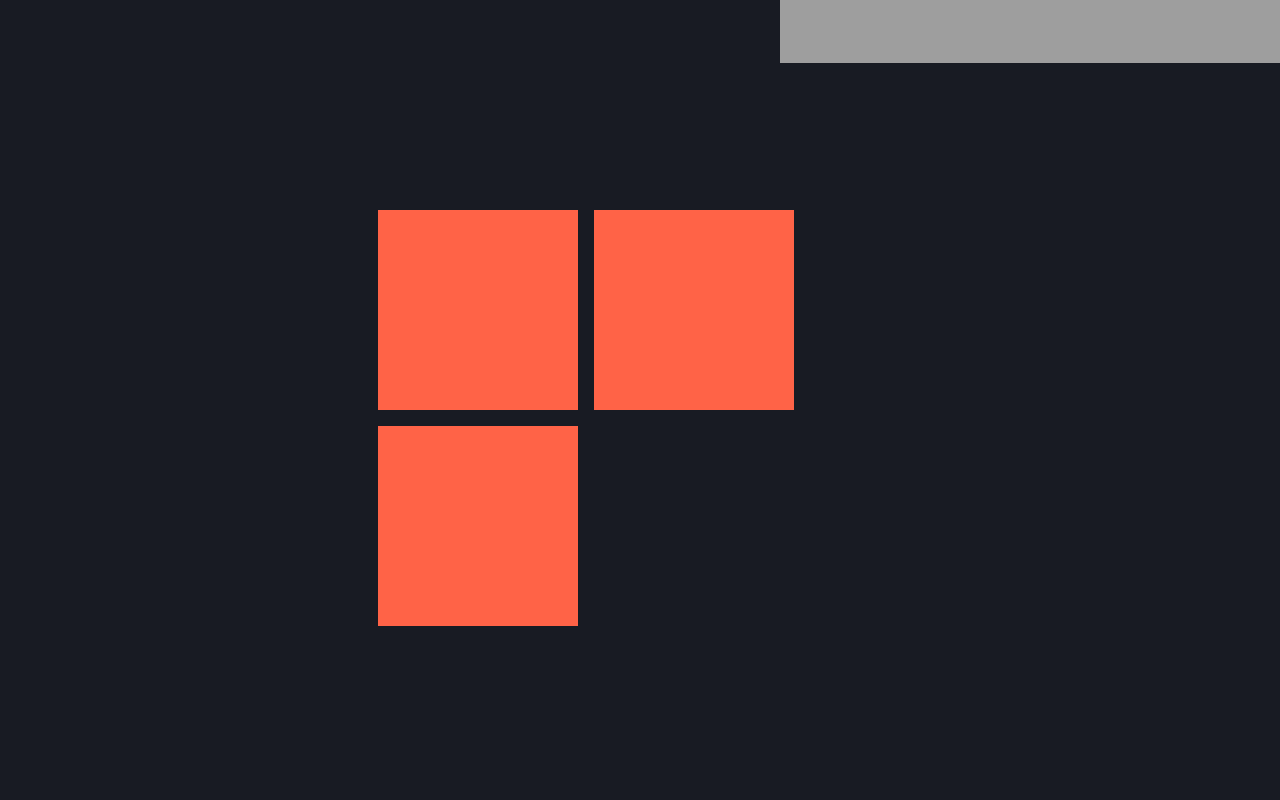
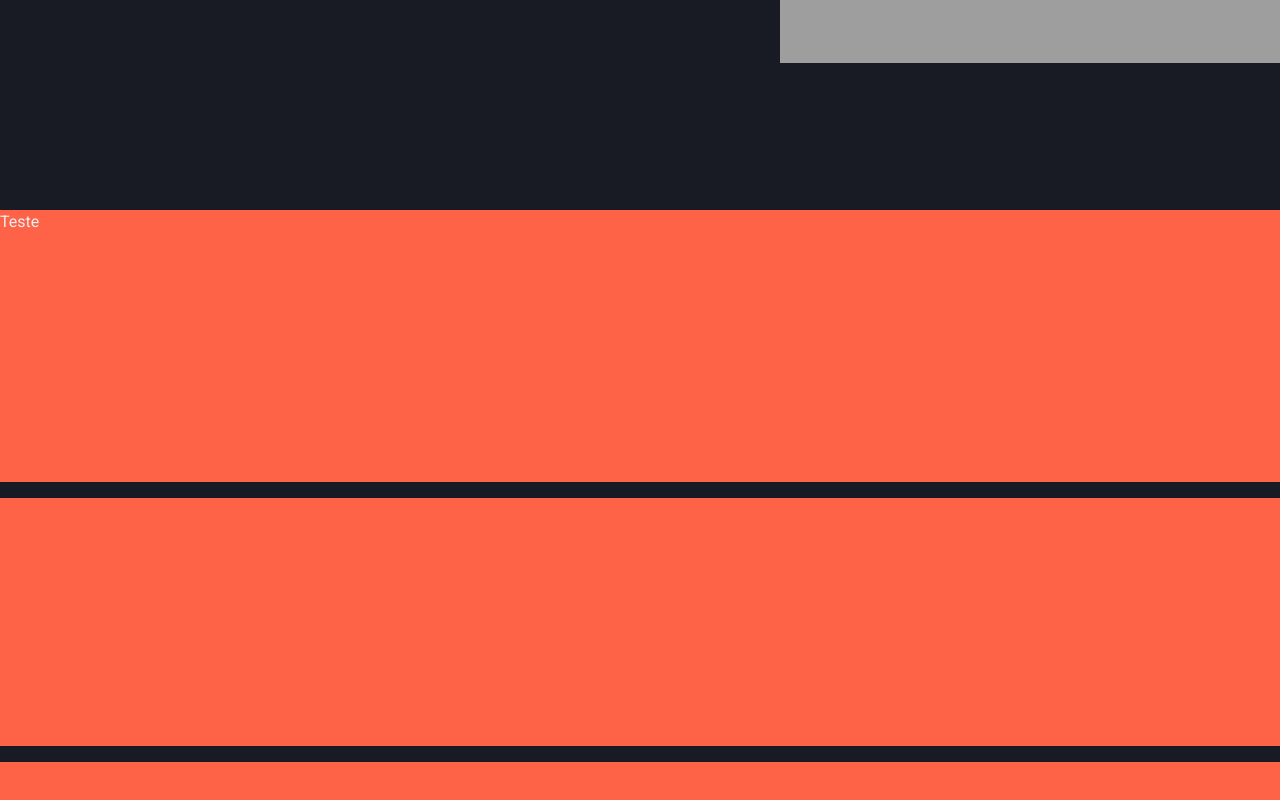
Before and after one commit to lecamilotti/portifolioV2.1, a Next.js app: page / in a window 1280 px wide. Shown: the part 590-1390 px from the top of the page. Built offline with nearby package versions, Linux system fonts and the light colour scheme; grey boxes are pictures that could not be loaded.

Commit message:
grid training

```diff
--- a/src/components/Projects/index.tsx
+++ b/src/components/Projects/index.tsx
@@ -1,13 +1,21 @@
-import { Grid, GridItem, Wrap } from "@chakra-ui/react";
+import { Box, Grid, GridItem, Wrap } from "@chakra-ui/react";
 
 export default function Projects() {
   return (
-    <Wrap overflow="hidden" maxW={1280} h="100vh">
-      <Grid templateColumns="repeat(5, 1fr)" gap={4}>
-        <GridItem colSpan={2} h="200px" w="200px" bg="tomato" />
-        <GridItem colSpan={2} h="200px" w="200px" bg="tomato" />
-        <GridItem colSpan={2} h="200px" w="200px" bg="tomato" />
+      <Grid
+        templateColumns="1fr, 1fr, 1fr, 1fr(auto-fit)"
+        gap={4}
+        overflow="hidden"
+        maxW={1280}
+        h="100vh"
+        w="100vw"
+        justify="center"
+      >
+        <GridItem colSpan={2} objectFit="fill" bg="tomato" > <Box>Teste</Box></GridItem>
+
+        <GridItem colSpan={2} bg="tomato" />
+        <GridItem colSpan={2} bg="tomato" />
       </Grid>
-    </Wrap>
+
   );
 }
```
